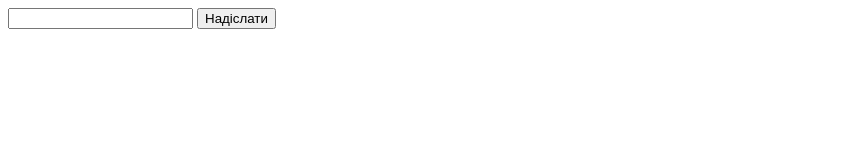
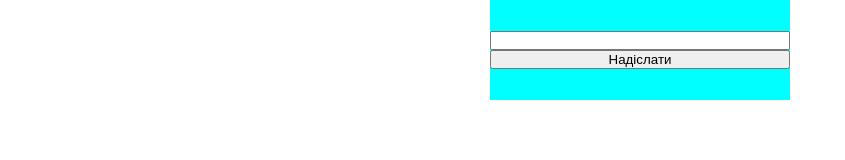
Before and after one commit to Daniil10Sh/Today-home-work, a plain HTML site: page index.html in a window 1280 px wide. Shown: the whole page, without its empty margins (0-845 px from the left). Drawn offline with Linux system fonts and the light colour scheme.

Commit message:
add style

```diff
--- a/index.html
+++ b/index.html
@@ -3,6 +3,7 @@
 <head>
     <meta charset="UTF-8">
     <meta name="viewport" content="width=device-width, initial-scale=1.0">
+    <link rel="stylesheet" href="style.css">
     <title>Document</title>
 </head>
 <body>
--- /dev/null
+++ b/style.css
@@ -0,0 +1,18 @@
+*{
+    padding: 0;
+    margin: 0;
+    box-sizing: border-box;
+}
+body{
+    display: flex;
+    justify-content: center;
+
+}
+.month{
+    display: flex;
+   justify-content: center;
+   flex-direction: column;
+    background-color: aqua;
+    width: 300px;
+    height: 100px;
+}
```
